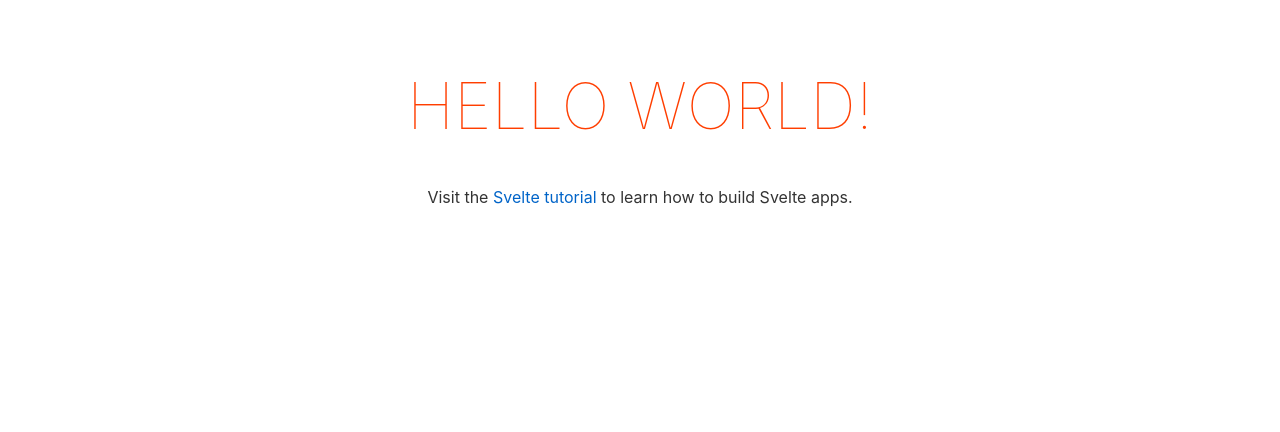
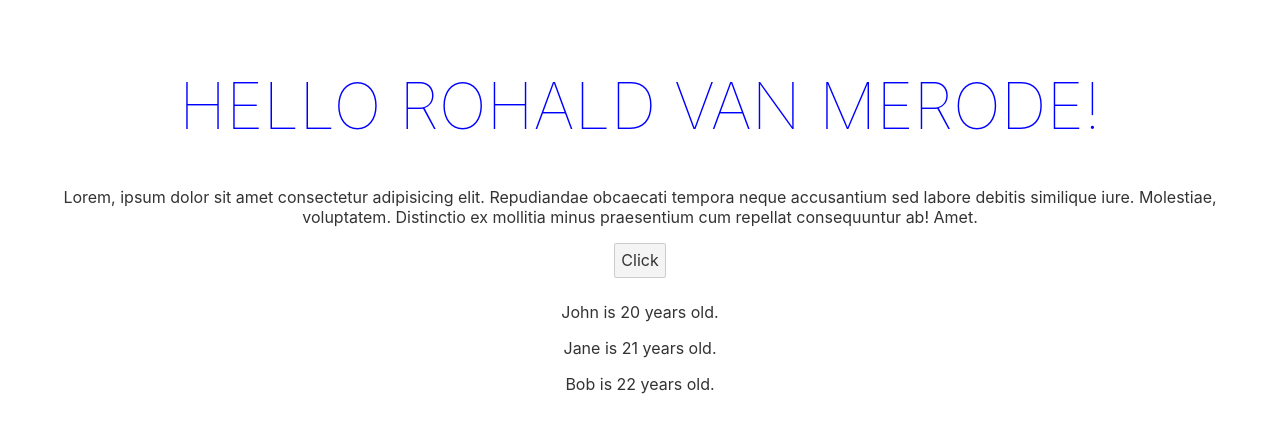
Before and after one commit to rohald89/svelte-feedback-app, a Svelte app: page / in a window 1280 px wide. Shown: the top 432 px of the page. Built offline with nearby package versions, Linux system fonts and the light colour scheme.

Commit message:
played around with conditionals, loops and toggling state

```diff
--- a/src/App.svelte
+++ b/src/App.svelte
@@ -1,10 +1,57 @@
 <script>
-	export let name;
+  const firstName = "Rohald";
+  const lastName = "van Merode";
+  let color = "blue";
+  let showText = false;
+  let users = [
+    {
+      id: 1,
+      name: "John",
+      age: 20,
+    },
+    {
+      id: 2,
+      name: "Jane",
+      age: 21,
+    },
+    {
+      id: 3,
+      name: "Bob",
+      age: 22,
+    },
+  ];
+
+  $: name = firstName + " " + lastName;
+
+  const toggle = () => {
+    color = color === "blue" ? "red" : "blue";
+    showText = !showText;
+    users = [...users, { id: users.length + 1, name: "New user", age: 23 }];
+  };
 </script>
 
 <main>
-	<h1>Hello {name}!</h1>
-	<p>Visit the <a href="https://svelte.dev/tutorial">Svelte tutorial</a> to learn how to build Svelte apps.</p>
+  <h1 style="color:{color}">Hello {name}!</h1>
+
+  {#if showText}
+    <p>
+      Visit the <a href="https://svelte.dev/tutorial">Svelte tutorial</a> to learn
+      how to build Svelte apps.
+    </p>
+  {:else}
+    <p>
+      Lorem, ipsum dolor sit amet consectetur adipisicing elit. Repudiandae
+      obcaecati tempora neque accusantium sed labore debitis similique iure.
+      Molestiae, voluptatem. Distinctio ex mollitia minus praesentium cum
+      repellat consequuntur ab! Amet.
+    </p>
+  {/if}
+
+  <button on:click={toggle}>Click</button>
+
+  {#each users as user (user.id)}
+    <p>{user.name} is {user.age} years old.</p>
+  {/each}
 </main>
 
 <style>
--- a/src/main.js
+++ b/src/main.js
@@ -1,10 +1,7 @@
-import App from './App.svelte';
+import App from "./App.svelte";
 
 const app = new App({
-	target: document.body,
-	props: {
-		name: 'world'
-	}
+  target: document.body,
 });
 
 export default app;
```
Lines whose indentation alone changed are shown as unchanged.
